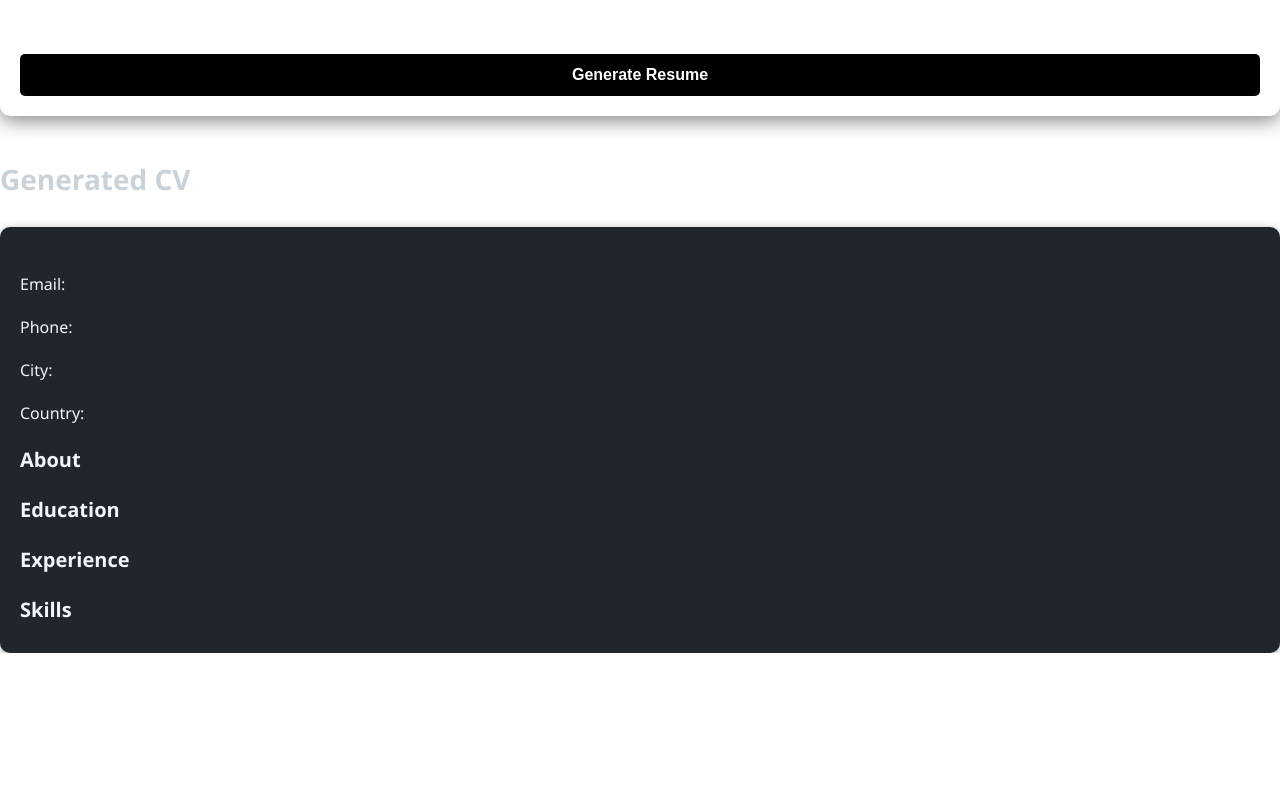
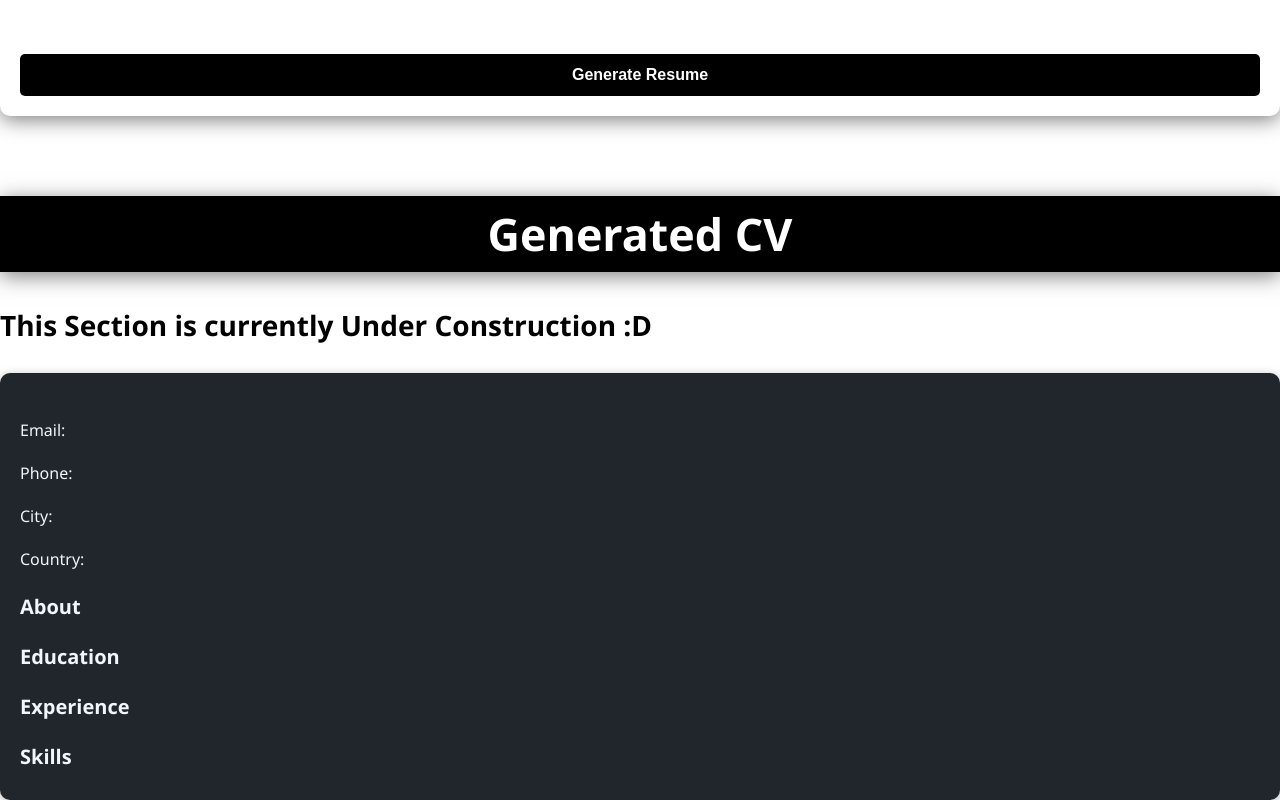
Before and after one commit to konain611/Dynamic-CV-Builder, a Next.js app in the folder dynamic-cv/: page / in a window 1280 px wide. Shown: the part 1727-2527 px from the top of the page. Before the commit the page ends 2380 px from the top, so only its background shows below. Built offline with nearby package versions, Linux system fonts and the light colour scheme.

Commit message:
added more sections

```diff
--- a/dynamic-cv/src/app/components/GeneratedCV.tsx
+++ b/dynamic-cv/src/app/components/GeneratedCV.tsx
@@ -3,7 +3,8 @@ import React from "react";
 export default function GeneratedCV({ formData }) {
   return (
     <div id="resume" className="generated-cv">
-      <h2>Generated CV</h2>
+      <h1 className="title">Generated CV</h1>
+      <h2>This Section is currently Under Construction :D</h2>
       <div className="cv-content">
         <h3>{formData.fname} {formData.lname}</h3>
         <p>Email: {formData.email}</p>
--- a/dynamic-cv/src/app/components/PersonalInfo.tsx
+++ b/dynamic-cv/src/app/components/PersonalInfo.tsx
@@ -18,7 +18,7 @@ export default function PersonalInfo({ formData, handleChange }) {
       <label>City *</label>
       <input type="text" name="city" value={formData.city} onChange={handleChange} required />
       <label>Country *</label>
-      <input type="text" name="country" value={formData.country} onChange={handleChange} required />
+      <input type="select" name="country" value={formData.country} onChange={handleChange} required />
       <label>About</label>
       <textarea name="about" placeholder="Write short description" value={formData.about} onChange={handleChange} />
     </div>
--- a/dynamic-cv/src/app/globals.css
+++ b/dynamic-cv/src/app/globals.css
@@ -169,7 +169,7 @@ button:active,
 .generated-cv h2 {
   font-size: 1.75rem;
   font-weight: bold;
-  color: #c9d1d9;
+  color: #000000;
 }
 
 .cv-content {
--- a/dynamic-cv/src/app/page.tsx
+++ b/dynamic-cv/src/app/page.tsx
@@ -82,7 +82,7 @@ export default function Home() {
   };
 
   return (
-    <div className="">
+    <div>
 
       <div className="container">
         <span>Fields with * are required</span>
@@ -97,6 +97,7 @@ export default function Home() {
         <br></br>
         <button type="submit" className="submit-btn">Generate Resume</button>
       </div>
+
       <GeneratedCV formData={formData} />
 
     </div>
```
